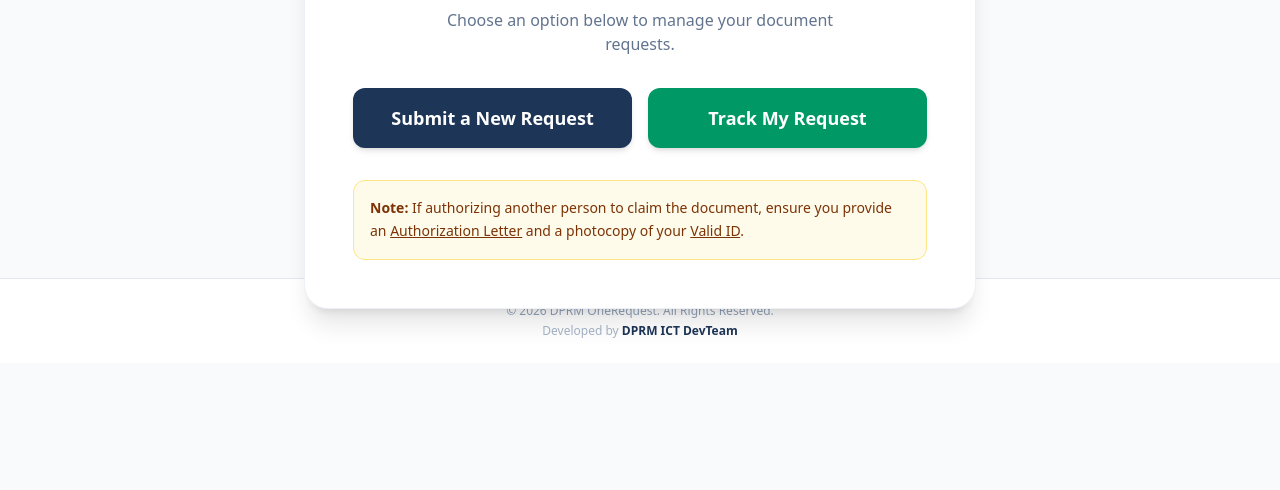
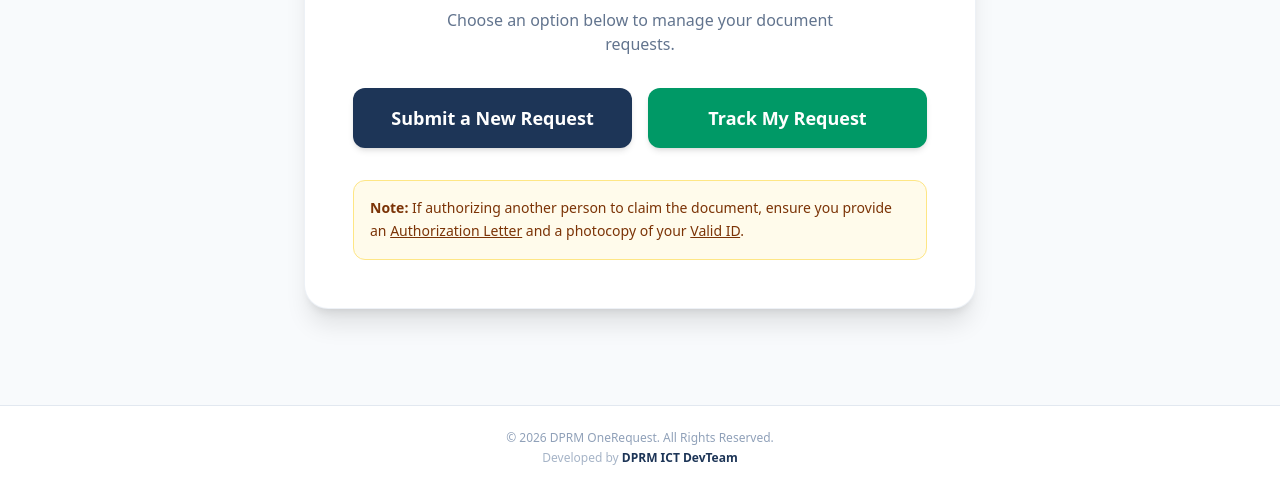
Before and after one commit to NorthS3ctor101/dprm-one-request, a website: page public/index.html in a window 1280 px wide. Shown: the part 437-927 px from the top of the page. Before the commit the page ends 879 px from the top, so only its background shows below. Drawn offline with nearby package versions, Linux system fonts and the light colour scheme; no server answers.

Commit message:
Update index.html

```diff
--- a/public/index.html
+++ b/public/index.html
@@ -16,7 +16,7 @@
     <script src="/js/config.js" defer></script>
     <script src="/js/index.js" defer></script>
   </head>
-  <body class="bg-slate-50 font-sans text-slate-700 antialiased h-screen flex flex-col">
+ <body class="bg-slate-50 font-sans text-slate-700 antialiased min-h-screen flex flex-col">
 
     <section class="bg-gradient-to-br from-[#0f1c3f] to-[#1d3557] text-white text-center px-4 pt-16 pb-32">
       <div class="max-w-4xl mx-auto flex flex-col items-center">
@@ -28,7 +28,7 @@
       </div>
     </section>
 
-    <main class="flex-grow">
+    <main class="flex-grow pb-12">
       <div class="bg-white max-w-2xl mx-auto -mt-20 mb-12 rounded-3xl shadow-xl border border-slate-200/60 p-8 md:p-12 text-center relative z-10">
         <h2 class="text-2xl md:text-3xl font-bold text-[#0f1c3f] tracking-tight mb-3">How can we assist you?</h2>
         <p class="text-slate-500 mb-8 max-w-md mx-auto">Choose an option below to manage your document requests.</p>
@@ -427,7 +427,7 @@
       </div>
     </div>
 
-     <footer class="w-full sticky bottom-0 bg-white border-t border-slate-200 py-6 text-center text-xs text-slate-400 mt-auto">
+    <footer class="w-full bg-white border-t border-slate-200 py-6 text-center text-xs text-slate-400 mt-auto">
          <div class="max-w-4xl mx-auto px-4 space-y-1">
             <p>&copy; 2026 DPRM OneRequest. All Rights Reserved.</p>
             <p class="font-medium text-slate-400/80">
```
